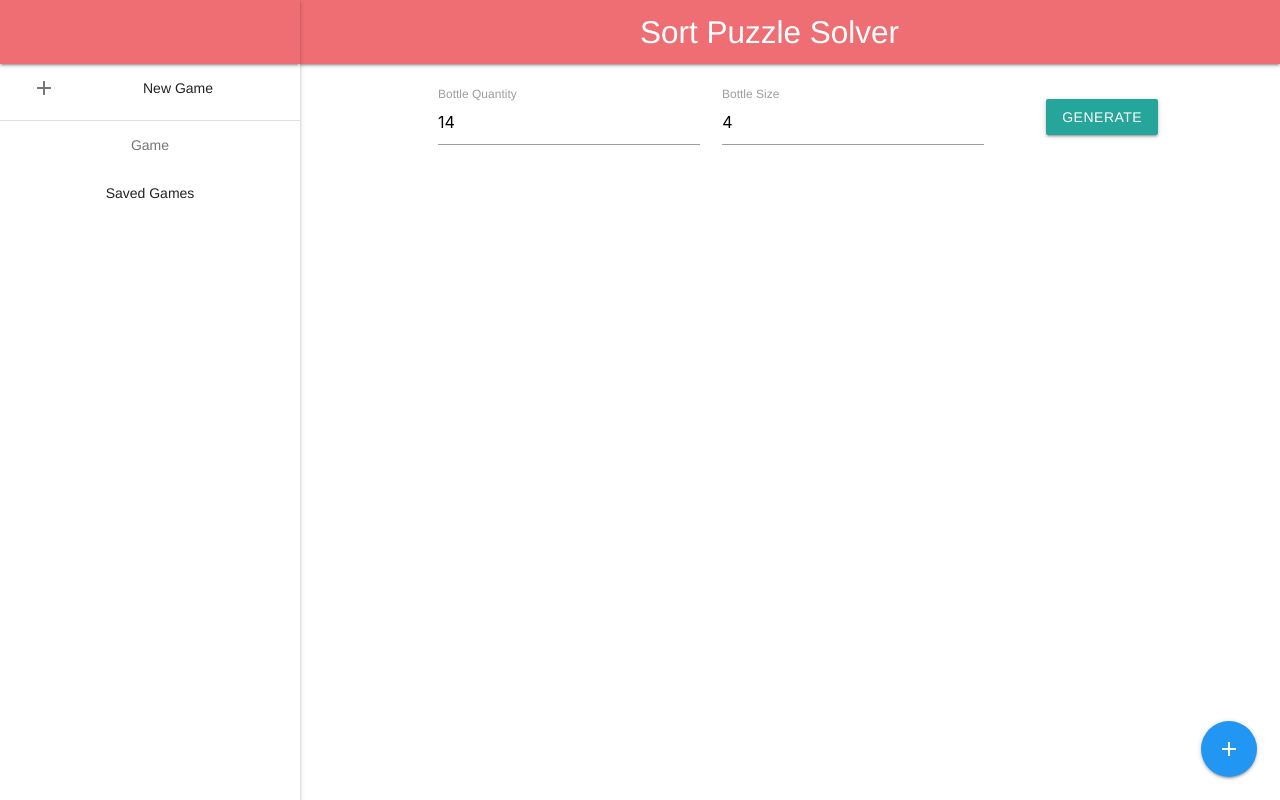
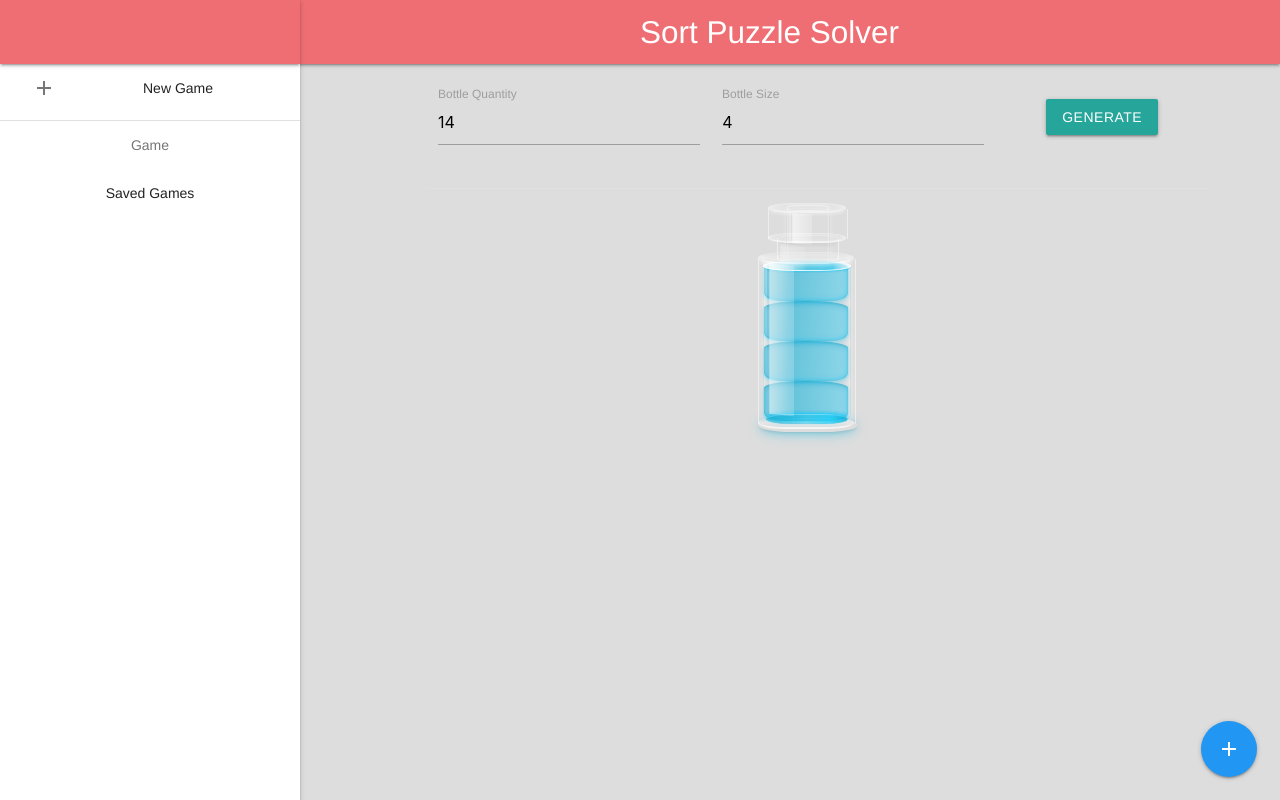
Before and after one commit to jamthebest/sort-puz-solver, a Vue app: page / in a window 1280 px wide. Built offline with nearby package versions, Linux system fonts and the light colour scheme.

Commit message:
Add Bottle component and Bottle CSS

```diff
--- a/src/App.vue
+++ b/src/App.vue
@@ -54,6 +54,11 @@ export default {
 </script>
 
 <style>
+html, body {
+  height: 100%;
+  background: #ddd;
+}
+
 #app {
   font-family: Avenir, Helvetica, Arial, sans-serif;
   -webkit-font-smoothing: antialiased;
--- /dev/null
+++ b/src/components/Bottle.vue
@@ -0,0 +1,305 @@
+<template>
+  <div class="bottle">
+    <div class="bottle_top">
+      <div class="bottle_mouth">
+        <div class="highlight"></div>
+      </div>
+    </div>
+    <div class="bottle_neck">
+      <div class="highlight"></div>
+    </div>
+    <div class="bottle_main">
+      <div class="bottle_inner">
+        <div class="water"></div>
+        <div class="water"></div>
+        <div class="water"></div>
+        <div class="water"></div>
+      </div>
+      <div class="highlight"></div>
+    </div>
+  </div>
+</template>
+
+<script>
+export default {
+  name: 'Bottle',
+  props: {}
+}
+</script>
+
+<!-- Add "scoped" attribute to limit CSS to this component only -->
+<style scoped>
+:before, :after {
+  content: '';
+  display: block;
+  position: absolute;
+}
+
+.bottle {
+  display: inline-block;
+  position: relative;
+  width: 100px;
+  margin: 0 20px 50px 0;
+}
+
+.bottle:after {
+  height: 14px;
+  width: 100px;
+  border-radius: 46px/10px;
+  box-shadow: 0px 1px 4px -2px rgba(0, 0, 0, 0.2), 0px 2px 10px -3px rgba(0, 0, 0, 0.1);
+  bottom: -7.6px;
+  z-index: 0;
+}
+
+.bottle:before {
+  height: 14px;
+  width: 100px;
+  border-radius: 46px/10px;
+  box-shadow: 0px 2px 10px -2px rgba(0, 204, 255, 0.3), 0px 2px 15px -2px rgba(0, 204, 255, 0.4);
+  bottom: -7.6px;
+  z-index: 0;
+}
+
+.bottle_top {
+  height: 30px;
+  width: 80px;
+  position: relative;
+  border: 1px solid rgba(255, 255, 255, 0.5);
+  border-top: none;
+  border-bottom: none;
+  margin: 0px auto;
+}
+
+.bottle_top:after, .bottle_top:before {
+  height: 10px;
+  width: 78px;
+  border-radius: 46px/10px;
+  border: 2px solid rgba(255, 255, 255, 0.5);
+  border-bottom: 2px solid rgba(255, 255, 255, 0.6);
+  border-top: 1px solid rgba(255, 255, 255, 0.4);
+  left: -1px;
+  box-shadow: 0px 0px 6px rgba(255, 255, 255, 0.6) inset;
+}
+
+.bottle_top:after {
+  top: -6px;
+  box-shadow: 0px 0px 6px rgba(255, 255, 255, 0.6) inset, 0px 3px 3px -1px rgba(255, 255, 255, 0.3);
+}
+
+.bottle_top:before {
+  top: 24px;
+  box-shadow: 0px 0px 6px rgba(255, 255, 255, 0.4) inset;
+}
+
+.bottle_neck {
+  height: 20px;
+  width: 62px;
+  position: relative;
+  background: none;
+  border: 1px solid rgba(255, 255, 255, 0.5);
+  border-top: none;
+  border-bottom: none;
+  margin: 0px auto;
+}
+
+.bottle_neck:after, .bottle_neck:before {
+  height: 8px;
+  width: 62px;
+  border-radius: 30px/8px;
+  border: 1px solid rgba(255, 255, 255, 0.5);
+  border-top: none;
+  left: -1px;
+}
+
+.bottle_neck:after {
+  top: -4px;
+  border: 1px solid rgba(255, 255, 255, 0.2);
+  box-shadow: 0px 5px 3px -2px rgba(0, 0, 0, 0.05);
+}
+
+.bottle_neck:before {
+  top: 15px;
+}
+
+.bottle_main {
+  height: 165px;
+  position: relative;
+  width: 98px;
+  background: none;
+  border: 1px solid rgba(255, 255, 255, 0.5);
+  border-top: none;
+  border-bottom: none;
+}
+
+.bottle_main:after, .bottle_main:before {
+  height: 12px;
+  width: 96px;
+  border-radius: 46px/10px;
+  border: 2px solid rgba(255, 255, 255, 0.5);
+  border-bottom: 2px solid rgba(255, 255, 255, 0.7);
+  border-top: 1px solid rgba(255, 255, 255, 0.3);
+  left: -1px;
+}
+
+.bottle_main:after {
+  top: -7px;
+  box-shadow: 0px 0px 6px rgba(255, 255, 255, 0.6) inset, 0px 3px 3px -1px rgba(255, 255, 255, 0.4), 0px 0px 3px rgba(0, 0, 0, 0.05) inset, 0px 0px 6px rgba(255, 255, 255, 0.7) inset, 0px 0px 3px rgba(0, 0, 0, 0.15) inset;
+}
+
+.bottle_main:before {
+  top: 158px;
+  box-shadow: 0px 0px 6px rgba(255, 255, 255, 0.7) inset, 0px 0px 3px rgba(0, 0, 0, 0.15) inset;
+}
+
+.bottle_mouth {
+  height: 52px;
+  width: 44px;
+  margin: 0px auto;
+  position: relative;
+  background: none;
+  border: 1px solid rgba(0, 0, 0, 0.04);
+  border-top: none;
+  border-bottom: none;
+  background: linear-gradient(to right, rgba(255, 255, 255, 0.3), rgba(255, 255, 255, 0) 5%, rgba(255, 255, 255, 0) 95%, rgba(255, 255, 255, 0.3));
+  box-shadow: 0px 0px 6px rgba(255, 255, 255, 0.3);
+}
+
+.bottle_mouth:after {
+  height: 6px;
+  width: 44px;
+  border-radius: 25px/6px;
+  border: 1px solid rgba(255, 255, 255, 0.4);
+  left: -1px;
+  top: -4px;
+  z-index: 1;
+  box-shadow: 0px 0px 3px rgba(255, 255, 255, 0.3);
+}
+
+.bottle_inner {
+  height: 164px;
+  width: 92%;
+  margin: 0px auto;
+  border-radius: 10px 10px 20px 20px/10px;
+  border: 1px solid rgba(0, 0, 0, 0.01);
+  border-top: 1px solid rgba(255, 255, 255, 0.3);
+  border-bottom-width: 0.5px;
+  position: relative;
+  box-shadow: 0px 0px 2px rgba(255, 255, 255, 0.5) inset, 0px 0px 8px rgba(255, 255, 255, 0.6) inset, 0px 0px 5px rgba(255, 255, 255, 0.5);
+  position: relative;
+  top: 1px;
+}
+
+.bottle_inner:before {
+  border-radius: 40px/4px;
+  top: 155px;
+  width: 90%;
+  left: 3px;
+  height: 9px;
+}
+
+.bottle_top .highlight {
+  display: block;
+  height: 30px;
+  width: 20px;
+  position: absolute;
+  left: 5px;
+  top: 5px;
+  transform: skew(0deg, 5deg);
+  background: linear-gradient(to right, rgba(255, 255, 255, 0.1), rgba(255, 255, 255, 0.6) 4%, rgba(255, 255, 255, 0.2) 98%, rgba(255, 255, 255, 0));
+}
+
+.bottle_top .highlight:after {
+  height: 30px;
+  width: 2px;
+  left: -3px;
+  top: -1px;
+  transform: skew(0deg, 5deg);
+  background: rgba(255, 255, 255, 0.3);
+}
+
+.bottle_main .highlight {
+  display: block;
+  height: 150px;
+  width: 25px;
+  position: absolute;
+  left: 10px;
+  top: 6px;
+  transform: skew(0deg, 6deg);
+  background: linear-gradient(to right, rgba(255, 255, 255, 0.2), rgba(255, 255, 255, 0.5) 4%, rgba(255, 255, 255, 0.2) 98%, rgba(255, 255, 255, 0));
+  z-index: 2;
+}
+
+.bottle_main .highlight:after {
+  height: 150px;
+  width: 4px;
+  left: -6px;
+  top: 0px;
+  transform: skew(0deg, 3deg);
+  background: linear-gradient(to bottom, rgba(255, 255, 255, 0.3), rgba(255, 255, 255, 0) 80%);
+}
+
+.bottle_neck .highlight {
+  display: block;
+  height: 20px;
+  width: 25px;
+  position: absolute;
+  left: 2px;
+  top: 6px;
+  transform: skew(0deg, 6deg);
+  background: linear-gradient(to right, rgba(255, 255, 255, 0.1), rgba(255, 255, 255, 0.3) 4%, rgba(255, 255, 255, 0.1) 98%, rgba(255, 255, 255, 0));
+}
+
+.water {
+  background: linear-gradient(-85deg, rgba(0, 204, 255, 0.35), rgba(0, 173, 216, 0.55) 70%, rgba(0, 173, 216, 0.4));
+  width: 98%;
+  height: 40px;
+  /* position: absolute; */
+  left: 1px;
+  bottom: 1px;
+  border-radius: 50px 50px 20px 20px/8px 8px 10px 10px;
+  box-shadow: 0px 0px 6px rgba(0, 204, 255, 0.5) inset, 0px 0.2px 3px -1px rgba(0, 0, 0, 0.3) inset, 0px 2px 6px -1px rgba(0, 0, 0, 0.1) inset, 0px 2px 5px rgba(0, 204, 255, 0.3), 0px 1px 3px rgba(0, 204, 255, 0.2);
+}
+
+.water:after {
+  height: 10px;
+  width: 88px;
+  left: -1px;
+  top: 0px;
+  background: linear-gradient(to right, rgba(255, 255, 255, 0.4), rgba(0, 204, 255, 0.05) 50%, rgba(0, 204, 255, 0.1) 80%, rgba(255, 255, 255, 0.3));
+  border-radius: 50px/8px;
+  border: 1px solid rgba(255, 255, 255, 0.2);
+  border-bottom-color: rgba(255, 255, 255, 0.4);
+  box-shadow: 0px 1px 2px -1px rgba(0, 204, 255, 0.35);
+}
+
+.water:before {
+  height: 10px;
+  width: 82px;
+  left: 2px;
+  bottom: -1px;
+  background: linear-gradient(to right, rgba(0, 173, 216, 0.2), rgba(0, 204, 255, 0.1) 50%, rgba(0, 204, 255, 0.2) 80%, rgba(0, 173, 216, 0.3));
+  border-radius: 50px/10px;
+  border: 1px solid rgba(255, 255, 255, 0.1);
+  border-bottom: none;
+  box-shadow: 0px -2px 3px -1px rgba(0, 204, 255, 0.25);
+}
+
+.red-bottle.water {
+  background: linear-gradient(-85deg, rgba(255, 0, 0, 0.4), rgba(255, 0, 0, 0.6) 70%, rgba(255, 0, 0, 0.4));
+  box-shadow: 0px 0px 6px rgba(255, 0, 0, 0.5) inset, 0px 0.2px 3px -1px rgba(0, 0, 0, 0.3) inset, 0px 2px 6px -1px rgba(0, 0, 0, 0.1) inset, 0px 2px 5px rgba(255, 0, 0, 0.3), 0px 1px 3px rgba(255, 0, 0, 0.2);
+}
+
+.red-bottle.water:after {
+  background: linear-gradient(to right, rgba(255, 255, 255, 0.4), rgba(255, 0, 0, 0.05) 50%, rgba(255, 0, 0, 0.1) 80%, rgba(255, 255, 255, 0.3));
+  box-shadow: 0px 1px 2px -1px rgba(255, 0, 0, 0.35);
+}
+
+.red-bottle.water:before {
+  background: linear-gradient(to right, rgba(255, 0, 0, 0.2), rgba(255, 0, 0, 0.1) 50%, rgba(255, 0, 0, 0.2) 80%, rgba(255, 0, 0, 0.3));
+  box-shadow: 0px -2px 3px -1px rgba(255, 0, 0, 0.25);
+}
+
+.red-bottle:before {
+  box-shadow: 0px 2px 10px -2px rgba(255, 0, 0, 0.3), 0px 2px 15px -2px rgba(255, 0, 0, 0.4);
+}
+</style>
--- a/src/components/Navbar.vue
+++ b/src/components/Navbar.vue
@@ -25,7 +25,7 @@ import M from "materialize-css";
 import _ from "lodash";
 
 export default {
-  name: "HelloWorld",
+  name: "Navbar",
   props: {
     msg: String,
   },
--- a/src/components/NewGame.vue
+++ b/src/components/NewGame.vue
@@ -18,7 +18,20 @@
             <label for="size" class="active">Bottle Size</label>
           </div>
           <div class="input-field col s3">
-            <a class="waves-effect waves-light btn">Generate</a>
+            <a class="waves-effect waves-light btn" v-on:click="generate"
+              >Generate</a
+            >
+          </div>
+        </div>
+        <div class="row">
+          <div class="col s11 divider"></div>
+        </div>
+        <div class="row">
+          <div class="col s11" id="bottle-content">
+            <div class="row">
+              <div class="col s12" id="col-1"><Bottle /></div>
+              <div class="col s12" id="col-2"></div>
+            </div>
           </div>
         </div>
       </form>
@@ -27,6 +40,7 @@
 </template>
 
 <script>
+import Bottle from "./Bottle.vue";
 import M from "materialize-css";
 // import _ from "lodash";
 
@@ -38,8 +52,16 @@ export default {
       size: 4,
     };
   },
+  components: {
+    Bottle
+  },
   mounted() {
     M.AutoInit();
+  },
+  methods: {
+    generate: function () {
+      console.log(this.quantity, this.size);
+    },
   },
 };
 </script>
```
